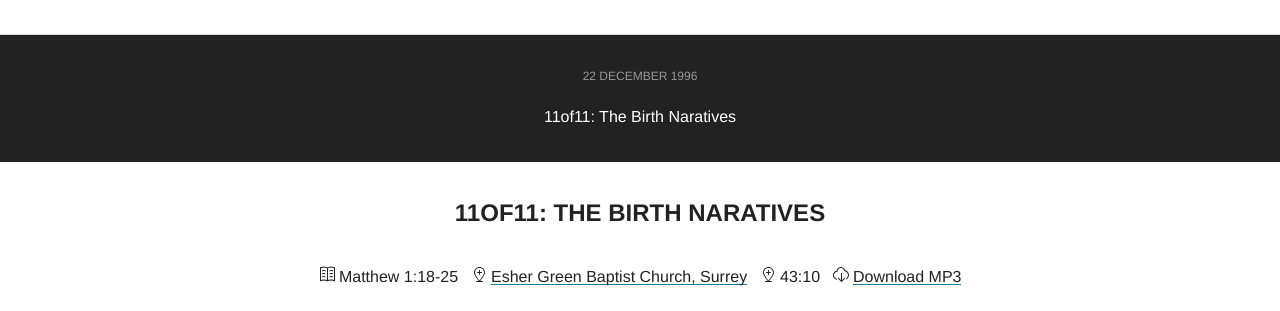
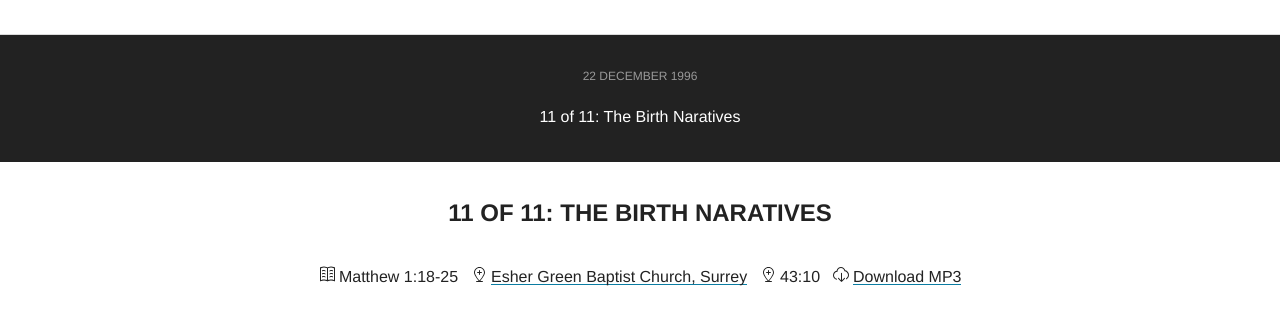
Before and after one commit to davidollerton/davidollerton.github.io, a Jekyll site: the page built from _posts/1996-12-22-11of11-the-birth-naratives.md, in a window 1280 px wide. Shown: the part 688-999 px from the top of the page. Built offline with Jekyll 4.4.1, drawn with Linux system fonts in a browser that asks for light colours; nearby versions of some CDN libraries; our own code applies the rules of GitHub Pages for plain Markdown files; comment, search, counter and statistics services are not loaded.

Commit message:
Update from Forestry.io mail@rdsaunders.co.uk updated _posts/1996-12-22-11of11-the-birth-naratives.md

```diff
--- a/_posts/1996-12-22-11of11-the-birth-naratives.md
+++ b/_posts/1996-12-22-11of11-the-birth-naratives.md
@@ -1,13 +1,13 @@
 ---
-title: '11of11: The Birth Naratives'
+title: '11 of 11: The Birth Naratives'
 series: The Presence of God
 scripture: Matthew 1:18-25
 church: esher
-file: "/1996/1996-11-22.mp3"
+file: "/1996/1996-12-22.mp3"
 excerpt: ''
 summary: ''
 duration: '43:10'
 length: "62678691"
-date: 1996-12-22 00:00:00 +0000
+date: 1996-12-22T00:00:00.000+00:00
 
 ---
```
